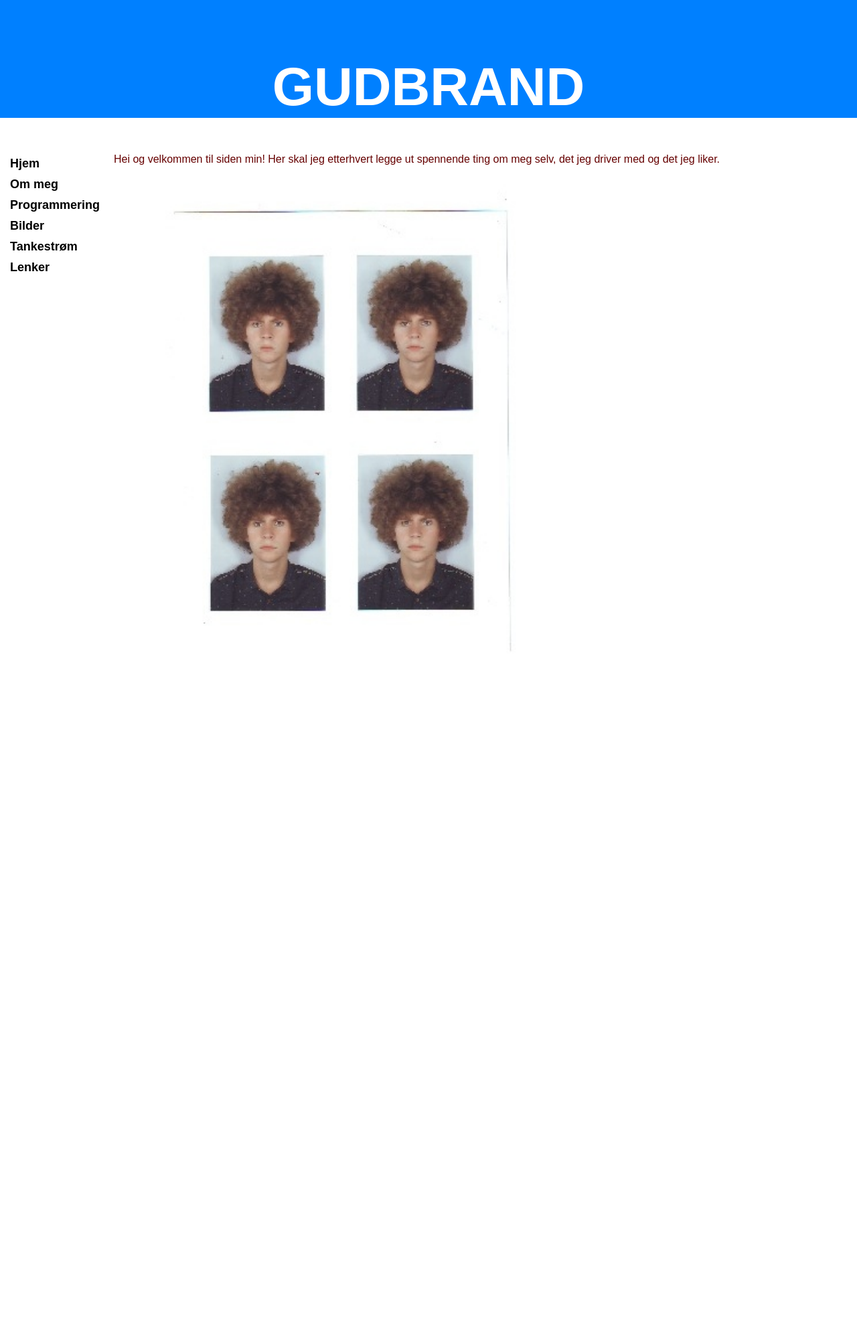
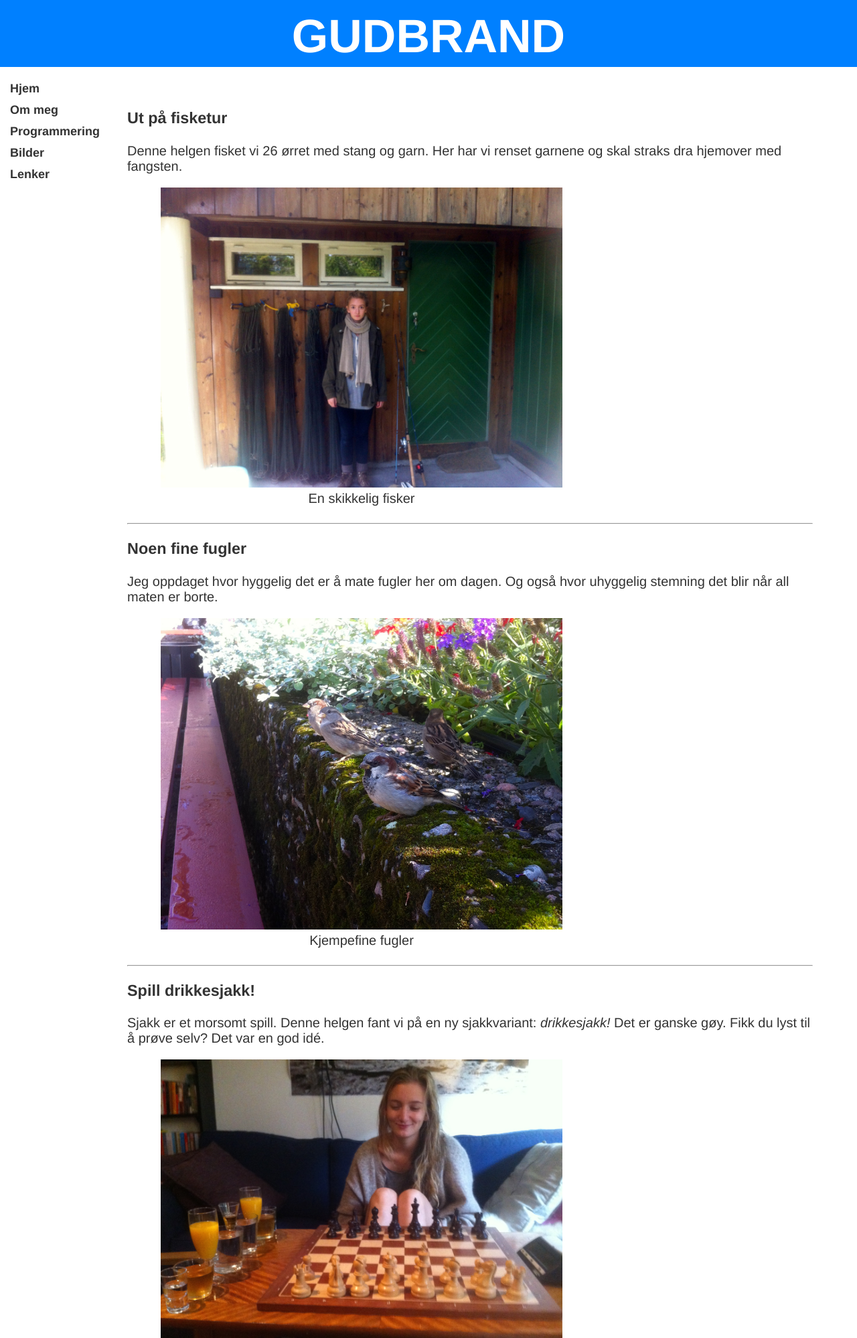
Before and after one commit to gudbrandtandberg/Hjemmeside, a PHP site: page / in a window 1280 px wide. Shown: the top 1998 px of the page at 67% size. Before the commit the page ends 973 px from the top, so only its background shows below. Run offline with PHP 8.4, Linux system fonts and the light colour scheme; some libraries are stand-ins or nearby versions.

Commit message:
litt nytt innhold

```diff
--- a/hjem.html
+++ b/hjem.html
@@ -1,6 +1,39 @@
-Hei og velkommen til siden min! Her skal jeg etterhvert legge ut spennende ting om meg selv, det jeg driver med og det jeg liker.
-<br>
 
-<div class="bilde">
-	<img src=bilder/hjembilde.jpg>
-</div>
+
+<h3>Ut på fisketur</h3>
+<p>
+	Denne helgen fisket vi 26 ørret med stang og garn. Her har vi renset garnene og skal straks dra hjemover med fangsten.
+</p>
+<div class="bilde"><img src="bilder/fisketur.jpg" alt="bilde">En skikkelig fisker</div>
+
+<hr>
+
+<h3>Noen fine fugler</h3>
+<p>
+Jeg oppdaget hvor hyggelig det er å mate fugler her om dagen. Og også hvor uhyggelig stemning det blir når all maten er borte.
+</p>
+<div class="bilde"><img src="bilder/fugler.jpg" alt="bilde">Kjempefine fugler</div>
+
+<hr>
+
+<h3>Spill drikkesjakk!</h3>
+<p>
+	Sjakk er et morsomt spill. Denne helgen fant vi på en ny sjakkvariant: <i>drikkesjakk!</i> Det er ganske gøy. Fikk du lyst til å prøve selv? Det var en god idé.
+</p>
+<div class="bilde"><img src="bilder/drikkesjakk1.jpg" alt="bilde">Alt klart!</div>
+Dette trenger dere:
+<ul>
+	<li>2 x bittesmå glass</li>
+	<li>2 x små glass</li>
+	<li>2 x mellomstore glass</li>
+	<li>2 x store glass</li>
+	<li>1 x spesielt glass</li>
+	<li>en del alkohol</li>
+</ul>
+<p>
+	Slik gjør dere: sett opp sjakkbrettet og fyll glassene dere har valgt med forskjellige typer drikke. Ha noe spesielt ekkelt i det spesielle glasset (hva med cognac?). Denne må taperen drikke. Still opp glassene som sjakkbrikker ved siden av brettet.
+	Bli enige om hvor mye av hvilket glass man må drikke når hver brikke blir slått (f.eks. bonde = 2 slurker av det som er i det store glasset). Spill sjakk!
+</p>
+<div class="bilde"><img src="bilder/drikkesjakk2.jpg" alt="bilde">Det er meningen at man skal bli litt full..</div>
+
+<hr>
--- a/index.html
+++ b/index.html
@@ -11,7 +11,6 @@
 		$("#subhjem").hide();
 
 		$("#hjemknapp").click(function(){
-			$(this).next().slideToggle(100);
 			$("#mainWrapper").load("hjem.html");
 		});
 		$("#ommegknapp").click(function(){
@@ -46,11 +45,9 @@
 <div id=content>
 <div id="sideBarWrapper">
 	<div id="hjemknapp"> <a href="#"> Hjem </a></div>
-	<ul id="subhjem"><li>Første</li><li>Andre</li></ul>
 	<div id="ommegknapp"> <a href="#"> Om meg </a></div>
 	<div id="progknapp"> <a href="#"> Programmering </a></div>
 	<div id="bilderknapp"> <a href="#"> Bilder </a></div>
-	<div id="tankeknapp"> <a href="#"> Tankestrøm </a></div>
 	<div id="lenkerknapp"> <a href="#"> Lenker </a></div></div>
 
 <div id="mainWrapper">
--- a/lenker.html
+++ b/lenker.html
@@ -4,7 +4,7 @@
 
 Jeg driver for øyeblikket på med å lage en hjemmeside for det spennende nye norsk-burmesiske investeringsfirmaet Mynor:
 <ul>
-<li><a href="mynor/index.html"> Mynor </a></li>
+<li><a href="www.mynor.no"> Mynor </a></li>
 </ul>
 
 Jeg har spilt i to ganske kule band;
@@ -15,5 +15,7 @@ Jeg har spilt i to ganske kule band;
 
 På youtube er det mye morsomt!
 <ul>
-<li><a href="https://www.youtube.com/watch?v=Ug8KiS0W85Y">Charlie Chaplin</a></li>
+<li><a href="https://www.youtube.com/watch?v=Ug8KiS0W85Y">Charlie Chaplin</a></li> var en inspirerende mann.
+<li><a href="https://www.youtube.com/watch?v=qXbP4JBf8To">Soul Train</a> - det var tider det!</li>
+<li><a href="https://www.youtube.com/watch?v=58-atNakMWw">Geiter</a> - er helt klart på yndlingsdyrlisten min</li>
 </ul>
--- a/ommeg.html
+++ b/ommeg.html
@@ -1,2 +1,5 @@
 <h3>Om meg</h3>
 <p>Jeg er en 21 år gammel gutt som heter Gudbrand. Dette er mitt lille sted på internett hvor jeg kan gjøre akkurat hva jeg vil!</p>
+<div class="bilde">
+	<img src=bilder/hjembilde.jpg>
+</div>
--- a/style.css
+++ b/style.css
@@ -1,20 +1,27 @@
 body {
-	font-family: Century Gothic, Arial;
+	font-family: Helvetica;
 	width: 100%;
 	margin: 0 auto;
+	color: #333333;
 
 }
 
 #headerWrapper {
 	background-color: #0080ff;
+	color: #ffffff;
 	width: 100%;
 	margin: 0 auto;
-	padding-top: 30px;
+	padding-top: 0px;
 	font-weight: bold;
-	color: #ffffff;
 	text-align: center;
-	font-size: 40px;
+	font-size: 35px;
+	height: 100px;
 
+}
+
+#headerTitle {
+	position: relative;
+	top: 14px;
 }
 
 #content{
@@ -33,17 +40,25 @@ body {
 	font-size: 18px;
 	text-align: left;
 	margin-left: 10px;
+	margin-top: 15px;
+	color: #333333;
 
 }
 
 #mainWrapper {
 	position: absolute;
-	left: 170;
+	left: 170px;
 	width: 80%;
 	top: 0;
-	color: #660000;
 	margin: 0 auto;
 	text-wrap: normal;
+	font-size: 20px;
+	color: #333333;
+	padding: 40px 40px 20px 20px;
+}
+
+#mainWrapper h3 {
+	color: #333333;
 }
 
 #mainWrapper .bilde img{
@@ -62,14 +77,14 @@ body {
 }
 
 #sideBarWrapper div {
-	width = 150px;
-	height = 20px;
-	padding-top: 5px;
+	width: 150px;
+	height: 20px;
+	padding-top: 7px;
 	padding-bottom: 5px;
 	padding-left: 5px;
 }
 
 a {
 	text-decoration: none;
-	color: #000000;
+	color: #333333;
 }
```
Also changed, not shown: programmering.html (+15 -3 lines), bilder/drikkesjakk1.jpg (added), bilder/drikkesjakk2.jpg (added), bilder/fisketur.jpg (added), bilder/fugler.jpg (added), 2 other files.
